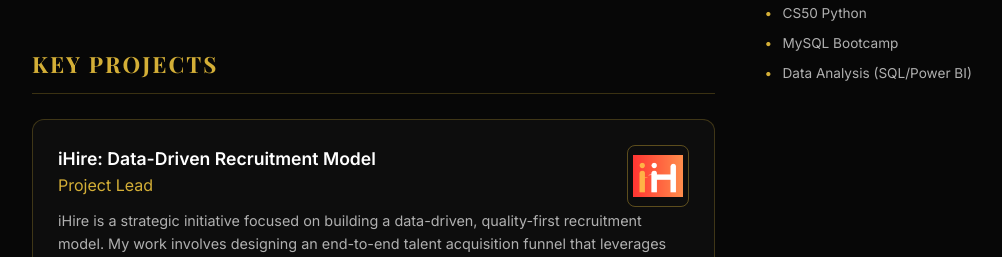
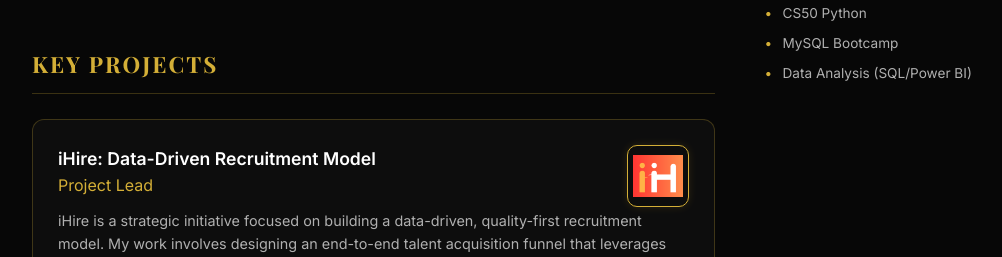
Before and after one commit to mohanedmedhat/mohanedmedhat.github.io, a plain HTML site: page index.html in a window 1280 px wide. Shown: the part 1843-2100 px from the top of the page, without its empty margins (58-1060 px from the left). Drawn offline with nearby package versions, Linux system fonts and the light colour scheme.

Commit message:
Update index.html

```diff
--- a/index.html
+++ b/index.html
@@ -143,16 +143,17 @@
             transform: translateY(-5px);
         }
 
-        /* UPDATED LOGO STYLING - Added border and padding */
+        /* UPDATED LOGO STYLING - Border applied directly to image */
         .project-logo {
             width: 50px;
             height: 50px;
             float: right;
-            border-radius: 8px; /* Slightly rounded corners */
+            border: 1px solid var(--accent); /* The gold border */
+            border-radius: 10px;             /* Rounded corners */
+            padding: 5px;                    /* Gap between image and border */
             background: transparent;
-            padding: 5px; /* Space between logo and border */
-            border: 1px solid rgba(212, 175, 55, 0.4); /* Gold border */
             object-fit: contain;
+            box-shadow: 0 0 10px rgba(212, 175, 55, 0.15); /* Subtle glow */
             mix-blend-mode: lighten;
         }
 
```
